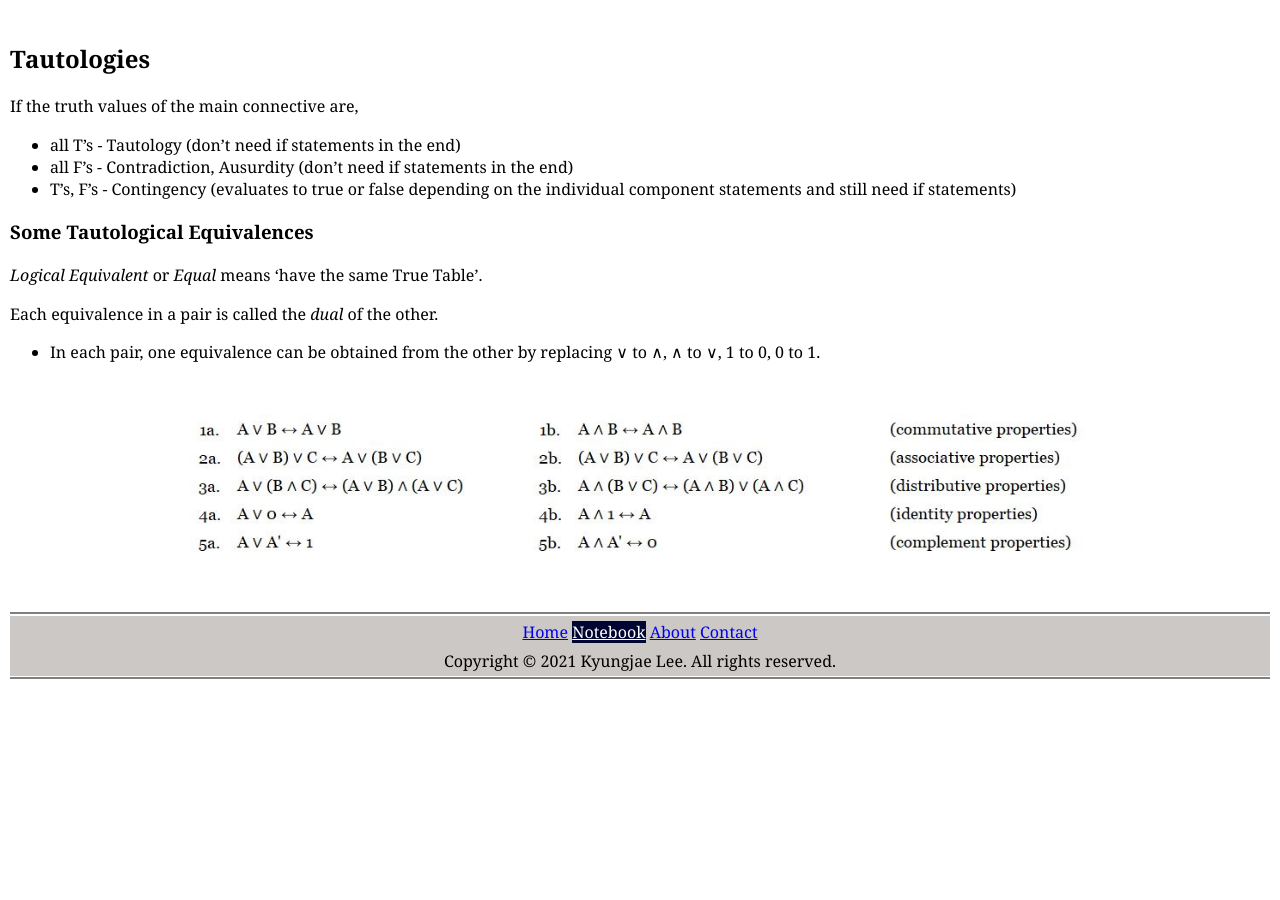
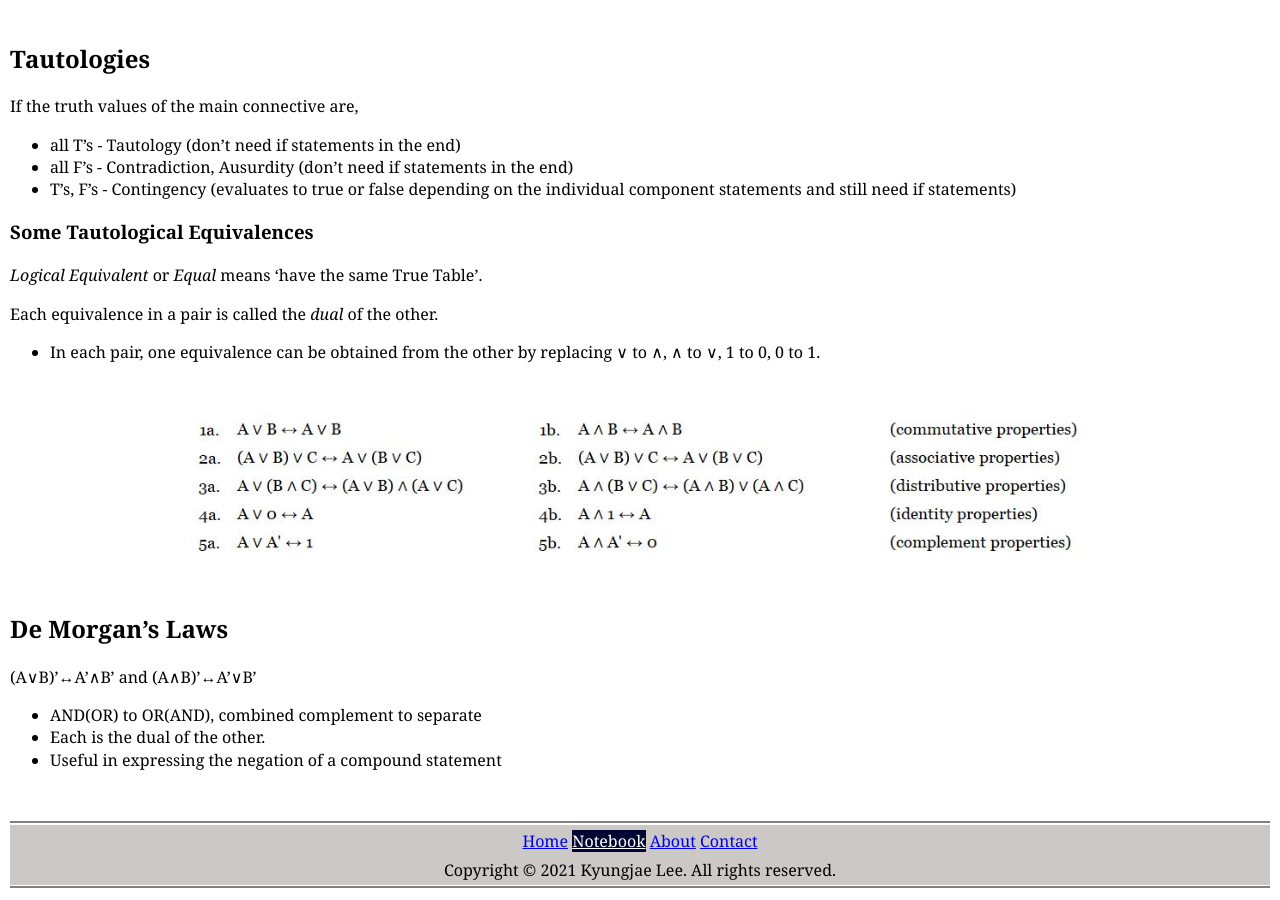
Before and after one commit to kyungjae-lee/kyungjae-lee.github.io, a Jekyll site: the page built from _posts/discrete-structures/2021-08-23-statements-symbolic-representation-and-tautologies.md, in a window 1280 px wide and 900 px high, scrolled down 4226 px. Built offline with Jekyll 4.4.1, drawn with Linux system fonts in a browser that asks for light colours; before the commit the page ends 4917 px from its top, so only the background shows below that.

Commit message:
Update 'statements-symbolic-representation-and-tautologies' nots

```diff
--- a/_posts/discrete-structures/2021-08-23-statements-symbolic-representation-and-tautologies.md
+++ b/_posts/discrete-structures/2021-08-23-statements-symbolic-representation-and-tautologies.md
@@ -107,3 +107,12 @@ Each equivalence in a pair is called the *dual* of the other.
 ∨ to ∧, ∧ to ∨, 1 to 0, 0 to 1.
 
 ![tautological-equivalence]({{site.baseurl}}/img/discrete-structures/tautological-equivalence.jpg){:.inline-img-w900}
+
+
+## De Morgan's Laws
+
+(A∨B)'↔A'∧B' and (A∧B)'↔A'∨B'
+
+* AND(OR) to OR(AND), combined complement to separate
+* Each is the dual of the other.
+* Useful in expressing the negation of a compound statement
```
